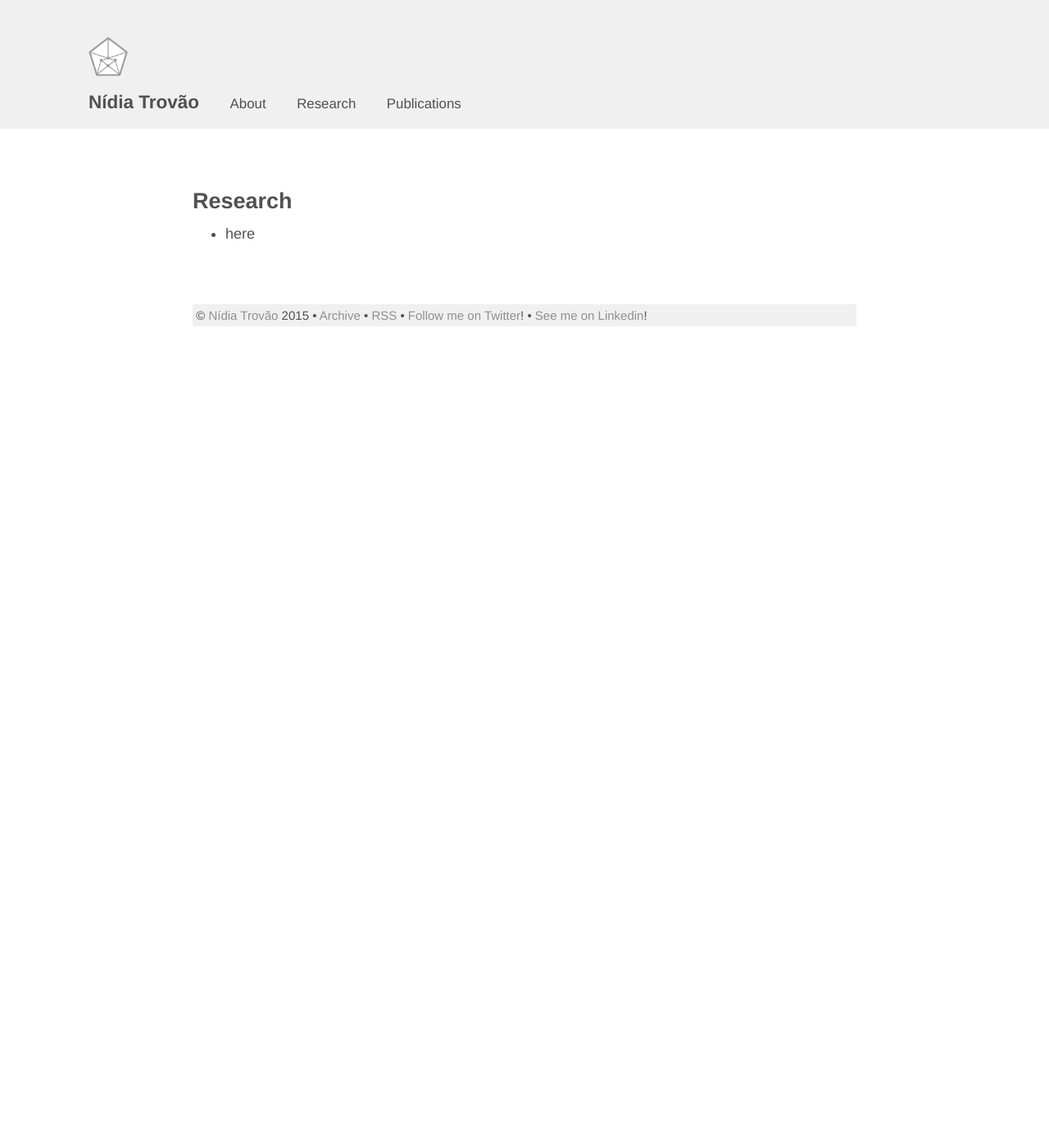
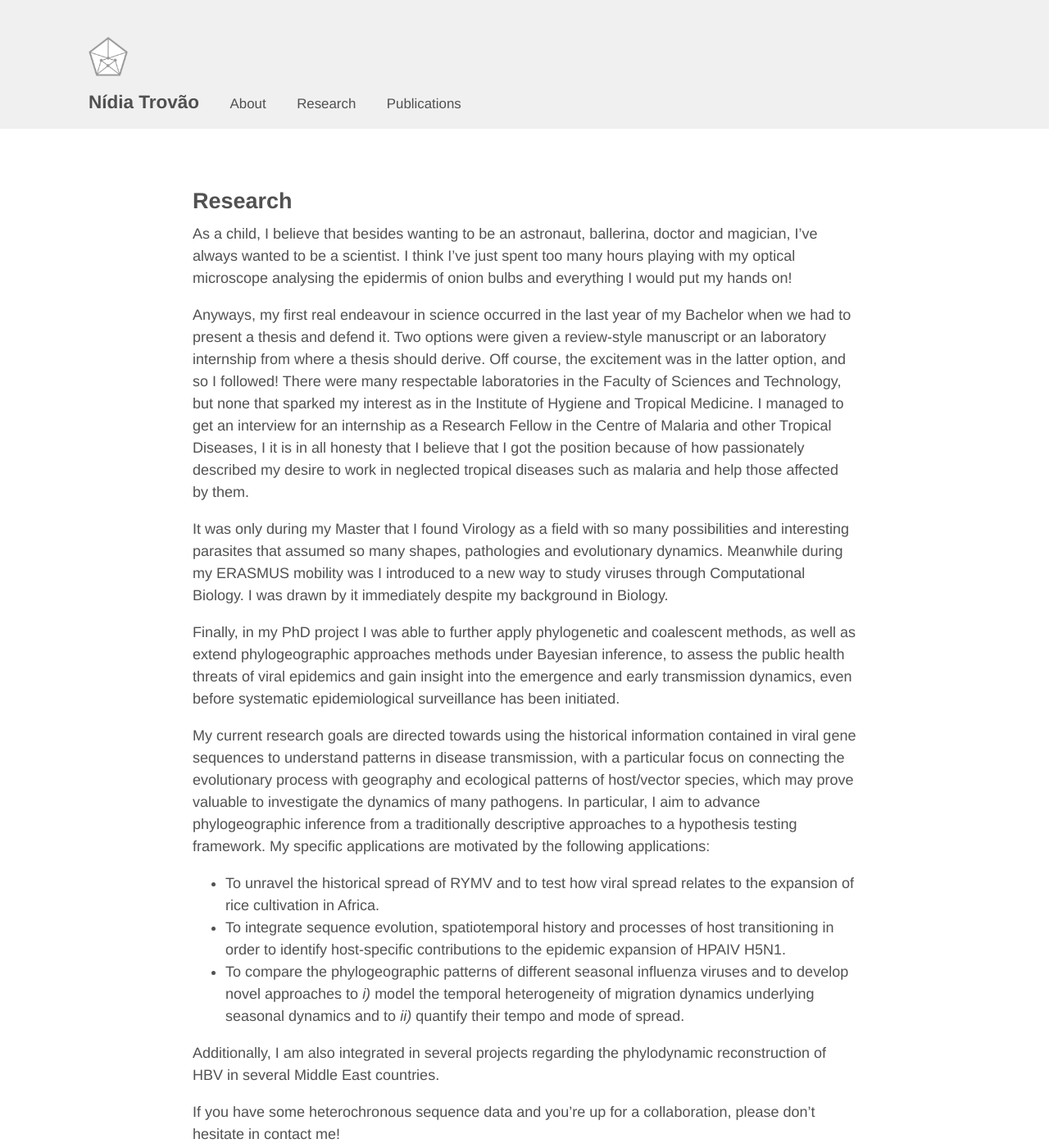
Before and after one commit to nidiatrovao/nidiatrovao.github.io, a Jekyll site: the page built from research.md, in a window 1280 px wide and 1400 px high. Shown: the whole window at 82% size. Built offline with Jekyll 4.4.1, drawn with Linux system fonts in a browser that asks for light colours.

Commit message:
research

```diff
--- a/research.md
+++ b/research.md
@@ -3,4 +3,20 @@ layout: page
 title: Research
 ---
 
-* here
+As a child, I believe that besides wanting to be an astronaut, ballerina, doctor and magician, I’ve always wanted to be a scientist. I think I’ve just spent too many hours playing with my optical microscope analysing the epidermis of onion bulbs and everything I would put my hands on!
+
+Anyways, my first real endeavour in science occurred in the last year of my Bachelor when we had to present a thesis and defend it. Two options were given a review-style manuscript or an laboratory internship from where a thesis should derive. Off course, the excitement was in the latter option, and so I followed! There were many respectable laboratories in the Faculty of Sciences and Technology, but none that sparked my interest as in the Institute of Hygiene and Tropical Medicine. I managed to get an interview for an internship as a Research Fellow in the Centre of Malaria and other Tropical Diseases, I it is in all honesty that I believe that I got the position because of how passionately described my desire to work in neglected tropical diseases such as malaria and help those affected by them.
+
+It was only during my Master that I found Virology as a field with so many possibilities and interesting parasites that assumed so many shapes, pathologies and evolutionary dynamics. Meanwhile during my ERASMUS mobility was I introduced to a new way to study viruses through Computational Biology. I was drawn by it immediately despite my background in Biology.
+
+Finally, in my PhD project I was able to further apply phylogenetic and coalescent methods, as well as extend phylogeographic approaches methods under Bayesian inference, to assess the public health threats of viral epidemics and gain insight into the emergence and early transmission dynamics, even before systematic epidemiological surveillance has been initiated.
+
+My current research goals are directed towards using the historical information contained in viral gene sequences to understand patterns in disease transmission, with a particular focus on connecting the evolutionary process with geography and ecological patterns of host/vector species, which may prove valuable to investigate the dynamics of many pathogens.
+In particular, I aim to advance phylogeographic inference from a traditionally descriptive approaches to a hypothesis testing framework. My specific applications are motivated by the following applications:
+* To unravel the historical spread of RYMV and to test how viral spread relates to the expansion of rice cultivation in Africa.
+* To integrate sequence evolution, spatiotemporal history and processes of host transitioning in order to identify host-specific contributions to the epidemic expansion of HPAIV H5N1.
+* To compare the phylogeographic patterns of different seasonal influenza viruses and to develop novel approaches to <i>i)</i> model the temporal heterogeneity of migration dynamics underlying seasonal dynamics and to <i>ii)</i> quantify their tempo and mode of spread.
+
+Additionally, I am also integrated in several projects regarding the phylodynamic reconstruction of HBV in several Middle East countries.
+
+If you have some heterochronous sequence data and you’re up for a collaboration, please don’t hesitate in contact me!
```
